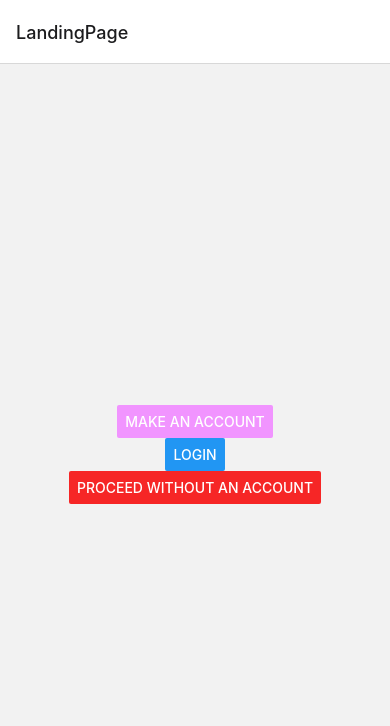
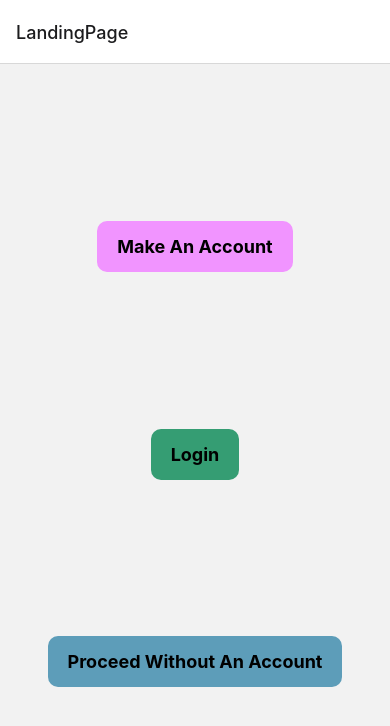
Before and after one commit to justin-tat/2P-Sudoku, a React Native app in the folder Sudoku/: screen /LandingPage in a window 390 px wide. Shown: the top 726 px of the page. Built offline with nearby package versions, Linux system fonts and the light colour scheme.

Commit message:
Added Basic InfoBar

```diff
--- a/Sudoku/components/Gameplay/ActiveGame.js
+++ b/Sudoku/components/Gameplay/ActiveGame.js
@@ -78,7 +78,6 @@ class ActiveGame extends React.Component {
           selectTile={this.selectTile}
           selectedTile={this.state.selectedTile}
         />
-        <Text> Mistakes Made: {this.state.numMistakes}</Text>
         <Options selectOption={this.selectOption} />
       </SafeAreaView>
     );
--- a/Sudoku/components/Gameplay/InfoBar.js
+++ b/Sudoku/components/Gameplay/InfoBar.js
@@ -8,9 +8,7 @@ const InfoBar = props => {
         <Text style={styles.childText}>Your Rating: {props.rating}</Text>
       </View>
       <View style={styles.infoBarChild}>
-        <Text style={styles.childText}>
-          Number of Mistakes: {props.numMistakes}
-        </Text>
+        <Text style={styles.childText}>Mistakes Made: {props.numMistakes}</Text>
       </View>
       <View style={styles.infoBarChild}>
         <Text style={styles.childText}>Current Game Time: {props.time}</Text>
@@ -23,12 +21,16 @@ const styles = StyleSheet.create({
   infoBar: {
     flexDirection: 'row',
     justifyContent: 'space-evenly',
-    flex: 1,
-    borderRadius: 10,
+    flex: 0.7,
+    marginBottom: 10,
+    backgroundColor: 'black',
   },
   infoBarChild: {
     alignItems: 'center',
     justifyContent: 'center',
+    paddingHorizontal: 5,
+    borderRadius: 10,
+    backgroundColor: '#5d9db9',
   },
   childText: {
     fontWeight: 'bold',
--- a/Sudoku/components/Intro/LandingPage.js
+++ b/Sudoku/components/Intro/LandingPage.js
@@ -1,30 +1,33 @@
 import React from 'react';
 import {SafeAreaView} from 'react-native-safe-area-context';
-import {Button, View, StyleSheet, Alert} from 'react-native';
+import {Button, View, StyleSheet, TouchableOpacity, Text} from 'react-native';
 
 const LandingPage = ({navigation}) => {
   return (
     <SafeAreaView style={styles.LandingPage}>
-      <Button
-        title="Make An Account"
-        color="#f194ff"
+      <TouchableOpacity
+        style={[styles.landingPageOption, styles.makeAccount]}
         onPress={() => {
           navigation.navigate('SignUp');
-        }}
-      />
-      <Button
-        title="Login"
+        }}>
+        <Text style={styles.landingPageText}>Make An Account</Text>
+      </TouchableOpacity>
+
+      <TouchableOpacity
+        style={[styles.landingPageOption, styles.login]}
         onPress={() => {
           navigation.navigate('Login');
-        }}
-      />
-      <Button
-        title="Proceed Without An Account"
-        color="#F62626"
+        }}>
+        <Text style={styles.landingPageText}>Login</Text>
+      </TouchableOpacity>
+
+      <TouchableOpacity
+        style={[styles.landingPageOption, styles.activeGame]}
         onPress={() => {
           navigation.navigate('ActiveGame');
-        }}
-      />
+        }}>
+        <Text style={styles.landingPageText}>Proceed Without An Account</Text>
+      </TouchableOpacity>
     </SafeAreaView>
   );
 };
@@ -32,8 +35,29 @@ const LandingPage = ({navigation}) => {
 const styles = StyleSheet.create({
   LandingPage: {
     flex: 1,
+    justifyContent: 'space-evenly',
+    alignItems: 'center',
+  },
+  landingPageOption: {
+    alignItems: 'center',
     justifyContent: 'center',
-    alignItems: 'center',
+    borderRadius: 10,
+    borderColor: 'black',
+    paddingHorizontal: 20,
+    paddingVertical: 15,
+  },
+  landingPageText: {
+    fontSize: 18,
+    fontWeight: 'bold',
+  },
+  makeAccount: {
+    backgroundColor: '#f194ff',
+  },
+  login: {
+    backgroundColor: '#359d73',
+  },
+  activeGame: {
+    backgroundColor: '#5d9db9',
   },
 });
 
```
